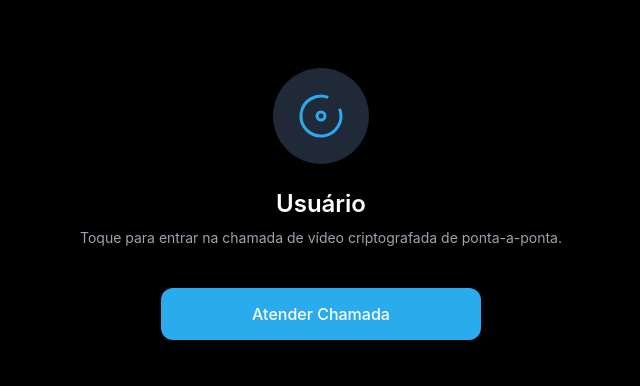
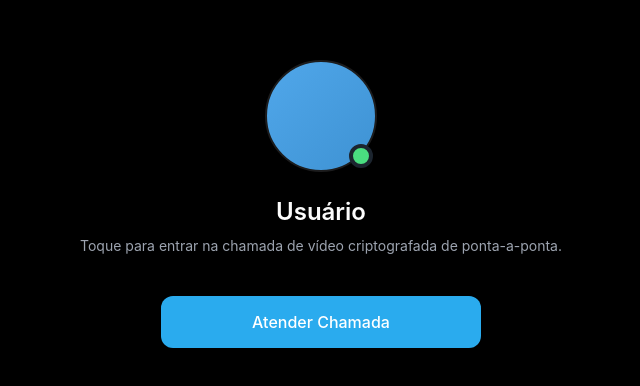
Before and after one commit to azag666/fakecall, a website: page index.html in a window 1280 px wide. Shown: the part 196-582 px from the top of the page, without its empty margins (319-959 px from the left). Drawn offline with nearby package versions, Linux system fonts and the light colour scheme.

Commit message:
Update index.html

```diff
--- a/index.html
+++ b/index.html
@@ -110,9 +110,19 @@
     <!-- 1. Tela de Preview -->
     <div id="startScreen" class="fullscreen-layer bg-black">
         <div class="flex flex-col items-center w-full px-6 text-center">
-            <div class="mb-6 w-24 h-24 rounded-full bg-gray-800 flex items-center justify-center">
-                <svg xmlns="http://www.w3.org/2000/svg" width="48" height="48" viewBox="0 0 24 24" fill="none" stroke="#2AABEE" stroke-width="1.5"><path d="M15.6 2.7a10 10 0 1 0 5.7 5.7"/><circle cx="12" cy="12" r="2"/></svg>
+
+            <!-- Avatar Inicial (Atualizado) -->
+            <div class="mb-6 relative">
+                <div id="startAvatar" class="w-28 h-28 rounded-full bg-gray-800 flex items-center justify-center bg-cover bg-center bg-no-repeat shadow-2xl border-2 border-[#1c1c1d] relative z-10">
+                    <!-- Ícone Padrão (Fallback) -->
+                    <svg id="startAvatarIcon" xmlns="http://www.w3.org/2000/svg" width="48" height="48" viewBox="0 0 24 24" fill="none" stroke="#2AABEE" stroke-width="1.5"><path d="M15.6 2.7a10 10 0 1 0 5.7 5.7"/><circle cx="12" cy="12" r="2"/></svg>
+                    <!-- Letra Inicial (Fallback) -->
+                    <span id="startAvatarLetter" class="text-4xl font-medium text-white hidden"></span>
+                </div>
+                <!-- Indicador Online (Bolinha Verde) -->
+                <div class="absolute bottom-1 right-1 w-6 h-6 bg-[#4ade80] rounded-full border-4 border-[#1c252f] z-20 shadow-sm"></div>
             </div>
+
             <h1 id="previewName" class="text-2xl font-semibold mb-2">Telegram Call</h1>
             <p class="text-gray-400 text-sm mb-10 px-4">Toque para entrar na chamada de vídeo criptografada de ponta-a-ponta.</p>
 
@@ -234,7 +244,11 @@
             remoteVideo: document.getElementById('remoteVideo'),
             localVideo: document.getElementById('localVideo'),
             timer: document.getElementById('callTimer'),
-            avatarLetter: document.getElementById('avatarLetter')
+            avatarLetter: document.getElementById('avatarLetter'),
+            // Novos elementos da tela inicial
+            startAvatar: document.getElementById('startAvatar'),
+            startAvatarIcon: document.getElementById('startAvatarIcon'),
+            startAvatarLetter: document.getElementById('startAvatarLetter')
         };
 
         // Popula interface
@@ -242,13 +256,27 @@
         document.getElementById('statusName').textContent = config.name;
         document.getElementById('callName').textContent = config.name;
 
-        // Lógica de Avatar: Se tiver foto, mostra a foto; senão, mostra a letra
+        // Lógica de Avatar: Configura tanto a tela de status quanto a inicial
         if (config.avatar) {
+            // Tela de Status
             ui.avatarLetter.textContent = "";
             ui.avatarLetter.style.backgroundImage = `url('${config.avatar}')`;
             ui.avatarLetter.style.backgroundColor = "transparent";
+
+            // Tela Inicial (Novo)
+            ui.startAvatar.style.backgroundImage = `url('${config.avatar}')`;
+            ui.startAvatar.style.backgroundColor = "transparent";
+            ui.startAvatarIcon.style.display = "none";
+            ui.startAvatarLetter.style.display = "none";
         } else {
+            // Tela de Status (Padrão)
             ui.avatarLetter.textContent = config.name.charAt(0).toUpperCase();
+
+            // Tela Inicial (Padrão - Gradiente Telegram)
+            ui.startAvatar.style.background = "linear-gradient(135deg, #50a7ea 0%, #3e92d3 100%)";
+            ui.startAvatarIcon.style.display = "none";
+            ui.startAvatarLetter.textContent = config.name.charAt(0).toUpperCase();
+            ui.startAvatarLetter.style.display = "block";
         }
 
         if (config.video) ui.remoteVideo.src = config.video;
```
